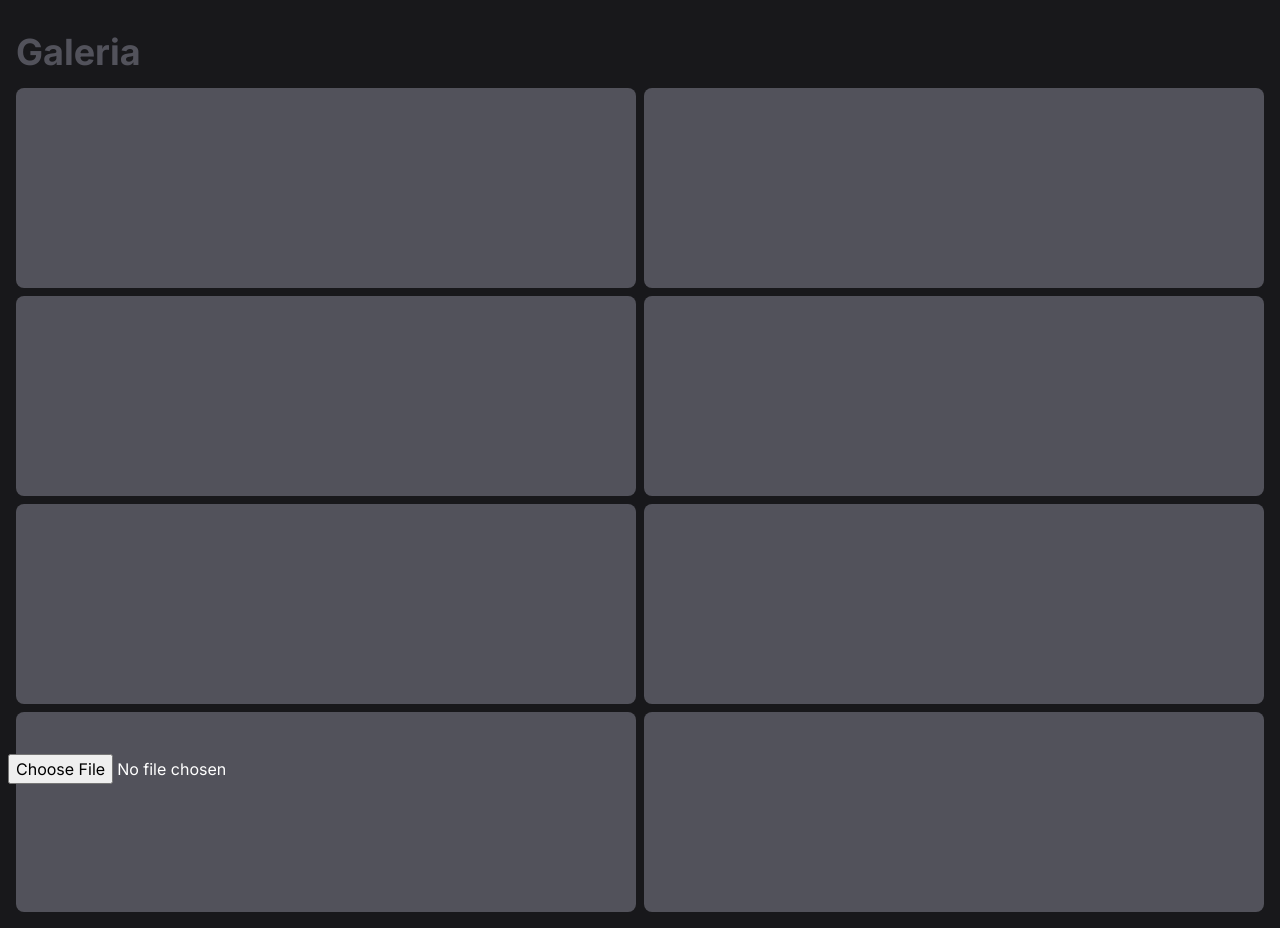
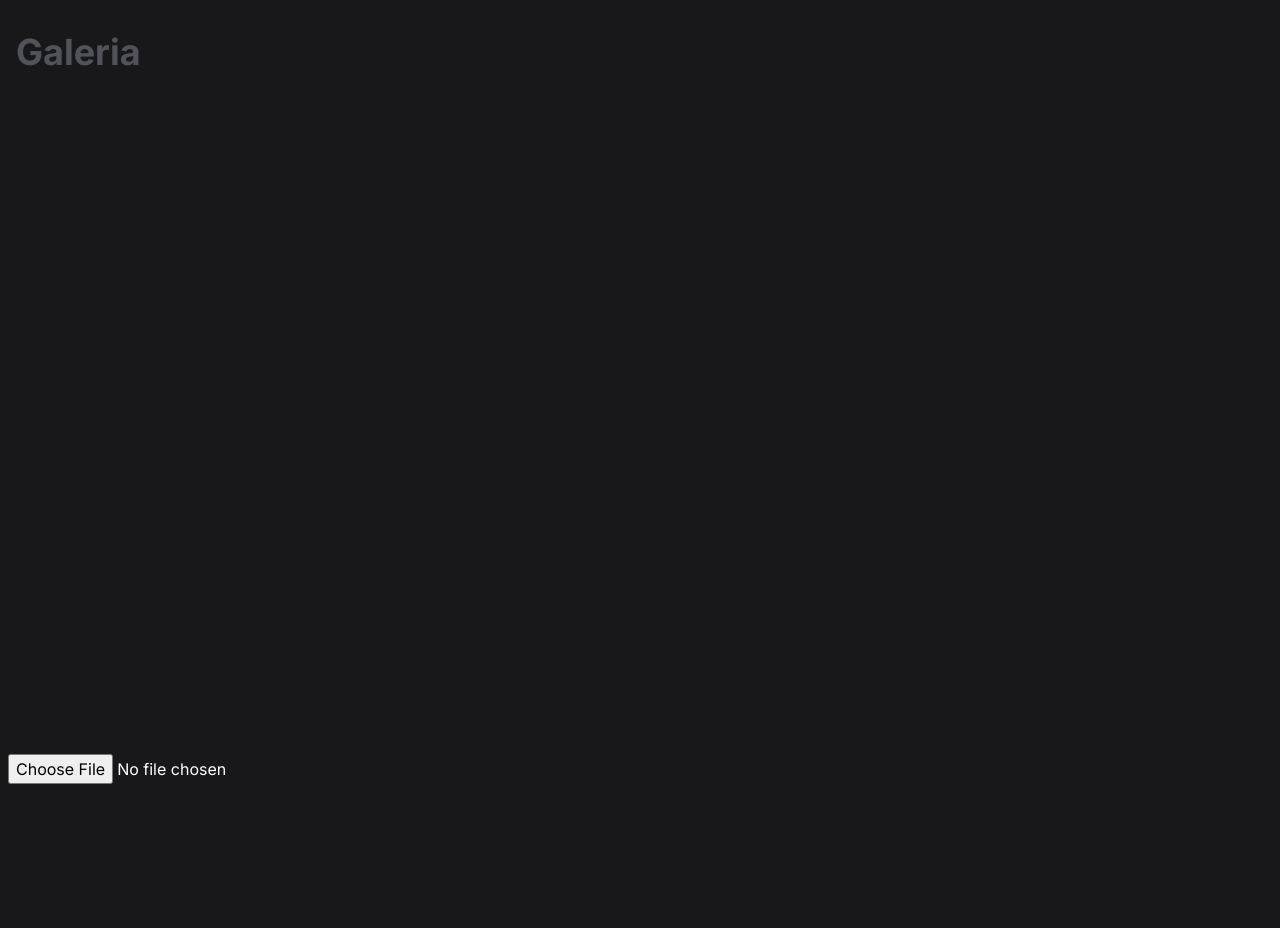
Before and after one commit to alcantaraDev/camera-app-pwa, a Next.js app: page / in a window 1280 px wide. After the commit the page ends 800 px from the top, so only its background shows below. Built offline with nearby package versions, Linux system fonts and the light colour scheme.

Commit message:
implement galery to galery component

```diff
--- a/components/galery/index.tsx
+++ b/components/galery/index.tsx
@@ -1,20 +1,19 @@
 "use client"
 
-import { useState } from "react"
+import { useGalery } from "@/context/galery"
 
 export function Galery() {
-  const [images, setImage] = useState([])
+  const { galery } = useGalery()
 
   return (
     <div className="w-full grid grid-cols-2 gap-2 p-4">
-      <div className="w-full h-[200px] bg-zinc-600 rounded-lg" />
-      <div className="w-full h-[200px] bg-zinc-600 rounded-lg" />
-      <div className="w-full h-[200px] bg-zinc-600 rounded-lg" />
-      <div className="w-full h-[200px] bg-zinc-600 rounded-lg" />
-      <div className="w-full h-[200px] bg-zinc-600 rounded-lg" />
-      <div className="w-full h-[200px] bg-zinc-600 rounded-lg" />
-      <div className="w-full h-[200px] bg-zinc-600 rounded-lg" />
-      <div className="w-full h-[200px] bg-zinc-600 rounded-lg" />
+      {
+        galery.map(image => (
+          <div className="w-full h-[200px] bg-zinc-600 rounded-lg overflow-hidden">
+            <img className="w-full" src={image.base64}/>
+          </div>
+        ))
+      }
     </div>
   )
 }
```
